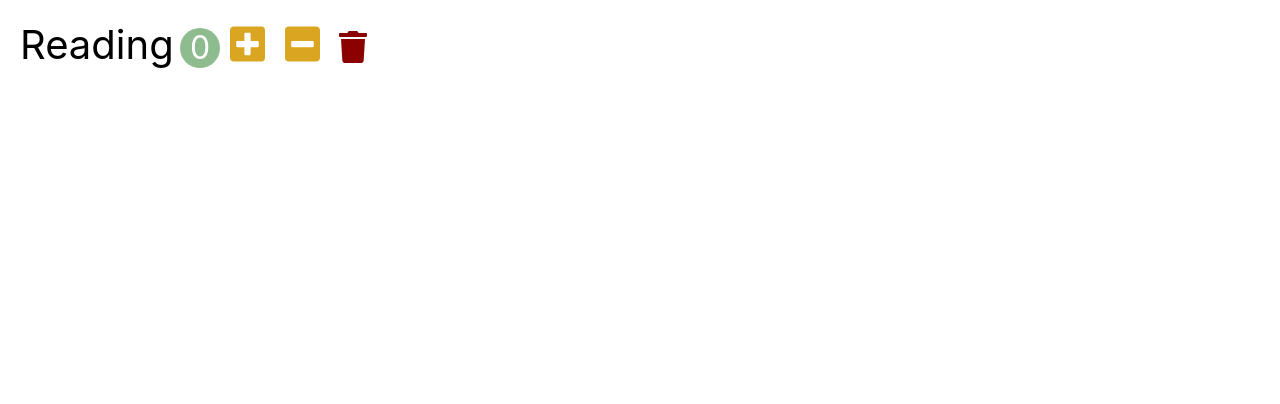
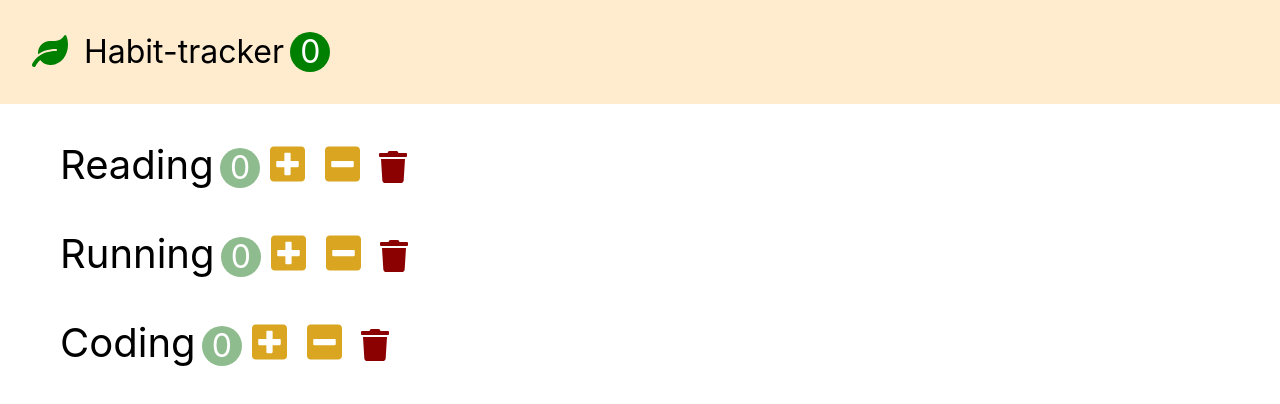
Before and after one commit to Han-YJ/habit-tracker, a React (Create React App) app: page / in a window 1280 px wide. Shown: the top 404 px of the page. Built offline with nearby package versions, Linux system fonts and the light colour scheme.

Commit message:
Component: navbar

```diff
--- a/src/app.css
+++ b/src/app.css
@@ -1,7 +1,35 @@
+* {
+  box-sizing: border-box;
+}
+
 button {
   outline: none;
   border: 0;
   cursor: pointer;
+}
+
+.navbar {
+  font-size: 2rem;
+  padding: 1em;
+  background-color: blanchedalmond;
+}
+
+.navbar-logo {
+  color: green;
+  margin-right: 0.5em;
+}
+
+.navbar-count {
+  display: inline-block;
+  text-align: center;
+  font-size: 2rem;
+  width: 2.5rem;
+  height: 2.5rem;
+  line-height: 2.5rem;
+  margin-left: 0.2em;
+  background-color: green;
+  color: white;
+  border-radius: 50%;
 }
 
 .habit {
--- a/src/app.jsx
+++ b/src/app.jsx
@@ -1,8 +1,49 @@
+import React, { Component } from 'react';
 import './app.css';
-import Habit from './components/habit';
+import Habits from './components/habits';
+import Navbar from './components/navbar';
 
-function App() {
-  return <Habit />
+class App extends Component {
+	state = {
+		habits: [
+			{ id: 1, name: 'Reading', count: 0 },
+			{ id: 2, name: 'Running', count: 0 },
+			{ id: 3, name: 'Coding', count: 0 },
+		],
+	};
+
+	handleIncrement = (habit) => {
+		const habits = [...this.state.habits];
+		const index = habits.indexOf(habit);
+		habits[index].count++;
+		this.setState({ habits });
+	};
+
+	handleDecrement = (habit) => {
+		const habits = [...this.state.habits];
+		const index = habits.indexOf(habit);
+		const count = habits[index].count - 1;
+		habits[index].count = count < 0 ? 0 : count;
+		this.setState({ habits });
+	};
+
+	handleDelete = (habit) => {
+		const habits = this.state.habits.filter((item) => item.id !== habit.id);
+		this.setState({ habits });
+	};
+	render() {
+		return (
+			<>
+				<Navbar totalCount={this.state.habits.filter(item => item.count > 0).length} />
+				<Habits
+					habits={this.state.habits}
+					onIncrement={this.handleIncrement}
+					onDecrement={this.handleDecrement}
+					onDelete={this.handleDelete}
+				/>
+			</>
+		);
+	}
 }
 
 export default App;
--- a/src/components/habit.jsx
+++ b/src/components/habit.jsx
@@ -1,31 +1,31 @@
 import React, { Component } from 'react';
 
 class Habit extends Component {
-  state = {
-    count: 0,
+  handleIncrement = () => {
+    this.props.onIncrement(this.props.habit)
   };
-  handleIncrement = () => {
-    // state object의 count를 증가한뒤 state를 update
-    this.setState({ count: this.state.count + 1 });
-  }
 
   handleDecrement = () => {
-    const count = this.state.count -1;
-    this.setState({ count: count < 0 ? 0 : count });
-  }
+    this.props.onDecrement(this.props.habit)
+  };
+
+  handleDelete = () => {
+    this.props.onDelete(this.props.habit)
+  };
 
   render() {
+    const { name, count} = this.props.habit;
     return (
       <li className="habit">
-        <span className="habit-name">Reading</span>
-        <span className="habit-count">{this.state.count}</span>
+        <span className="habit-name">{name}</span>
+        <span className="habit-count">{count}</span>
         <button className="habit-button habit-increase" onClick={this.handleIncrement}>
           <i className="fas fa-plus-square"></i>
         </button>
         <button className="habit-button habit-decrease" onClick={this.handleDecrement}>
           <i className="fas fa-minus-square"></i>
         </button>
-        <button className="habit-button habit-delete">
+        <button className="habit-button habit-delete" onClick={this.handleDelete}>
           <i className="fas fa-trash"></i>
         </button>
       </li>
--- /dev/null
+++ b/src/components/habits.jsx
@@ -0,0 +1,23 @@
+import React, { Component } from 'react';
+import Habit from './habit';
+
+class Habits extends Component {
+	render() {
+    const {id, name, count} = this.props.habits;
+		return (
+			<ul>
+				{this.props.habits.map((habit) => (
+					<Habit
+						key={habit.id}
+						habit={habit}
+            onIncrement={this.props.onIncrement}
+            onDecrement={this.props.onDecrement}
+            onDelete={this.props.onDelete}
+					/>
+				))}
+			</ul>
+		);
+	}
+}
+
+export default Habits;
--- /dev/null
+++ b/src/components/navbar.jsx
@@ -0,0 +1,15 @@
+import React, { Component } from 'react';
+
+class Navbar extends Component {
+  render() {
+    return (
+      <nav className="navbar">
+        <i className="navbar-logo fas fa-leaf"></i>
+        <span>Habit-tracker</span>
+        <span className="navbar-count">{this.props.totalCount}</span>
+      </nav>
+    );
+  }
+}
+
+export default Navbar;
```
